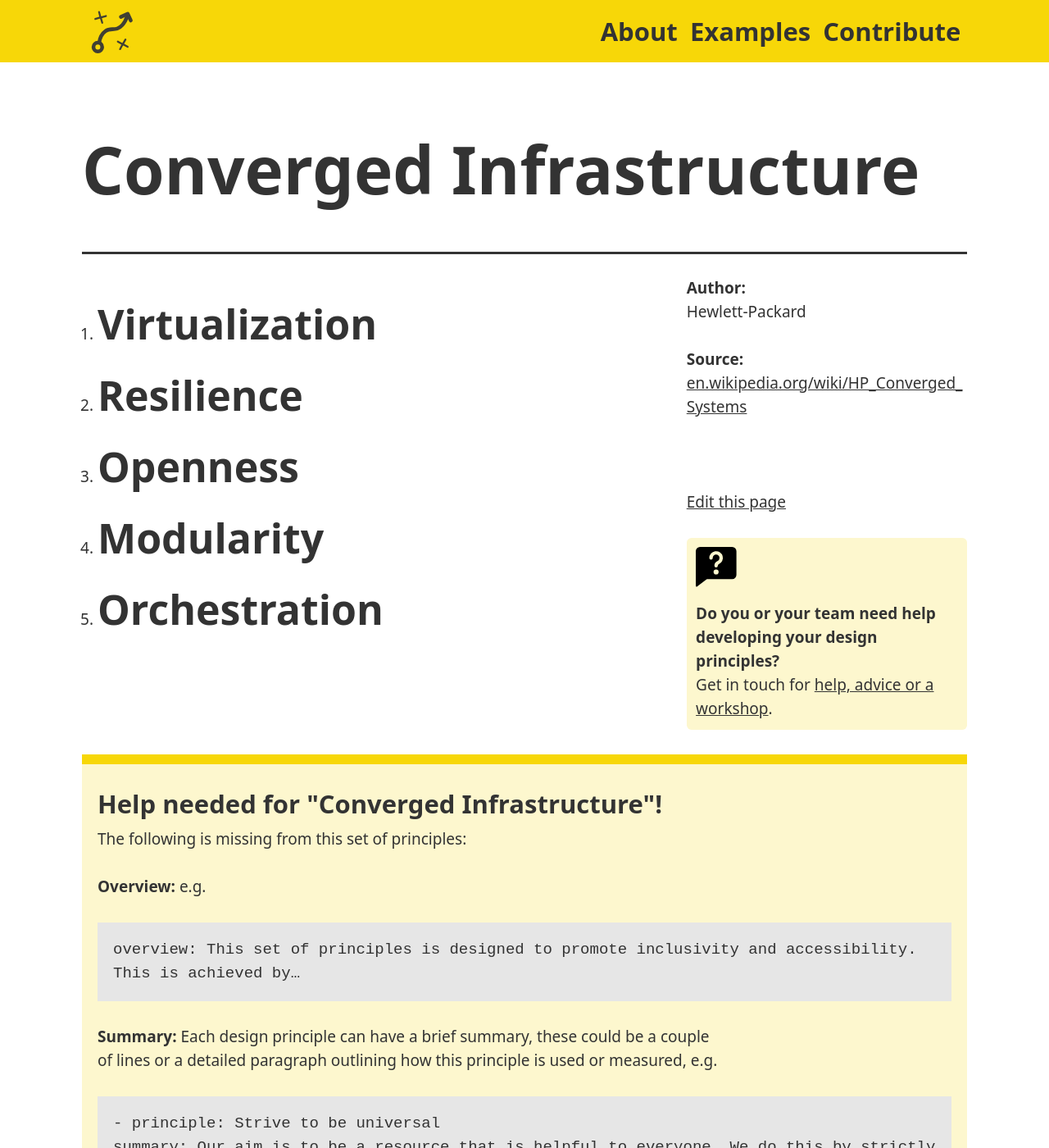
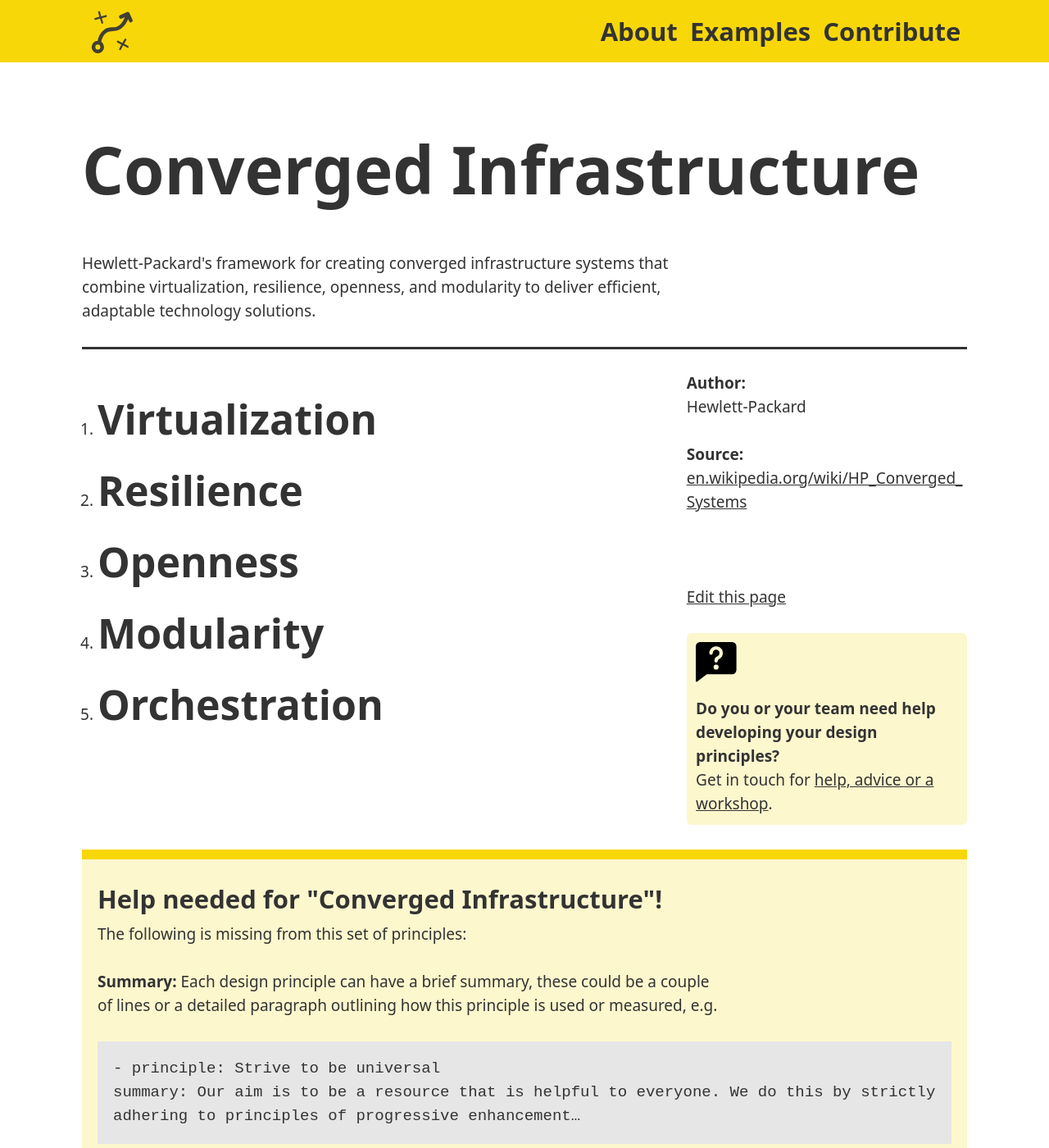
Before and after one commit to benbrignell/principles.design, a Jekyll site: the page built from _examples/converged-infrastructure.md, in a window 1280 px wide and 1400 px high. Shown: the whole window at 82% size. Built offline with Jekyll 4.4.1, drawn with Linux system fonts in a browser that asks for light colours; comment, search, counter and statistics services are not loaded.

Commit message:
Add final missing overviews - now all 55 examples have complete overviews
- Added overviews to 5 more examples including Converged Infrastructure
- All examples now have factual, British English overviews
- Complete SEO improvement across entire site
- Ready for deployment

```diff
--- a/_examples/converged-infrastructure.md
+++ b/_examples/converged-infrastructure.md
@@ -1,7 +1,7 @@
 ---
 title: Converged Infrastructure
 author: Hewlett-Packard
-overview:
+overview: Hewlett-Packard's framework for creating converged infrastructure systems that combine virtualization, resilience, openness, and modularity to deliver efficient, adaptable technology solutions.
 link: https://en.wikipedia.org/wiki/HP_Converged_Systems
 principles:
 - principle: Virtualization
```
Also changed, not shown: _examples/about-foodspotting.md (+1 -1 lines), _examples/d-mindsets.md (+1 -1 lines), _examples/principles-for-independent-archives.md (+1 -1 lines), _examples/service-design-principles.md (+1 -1 lines).
